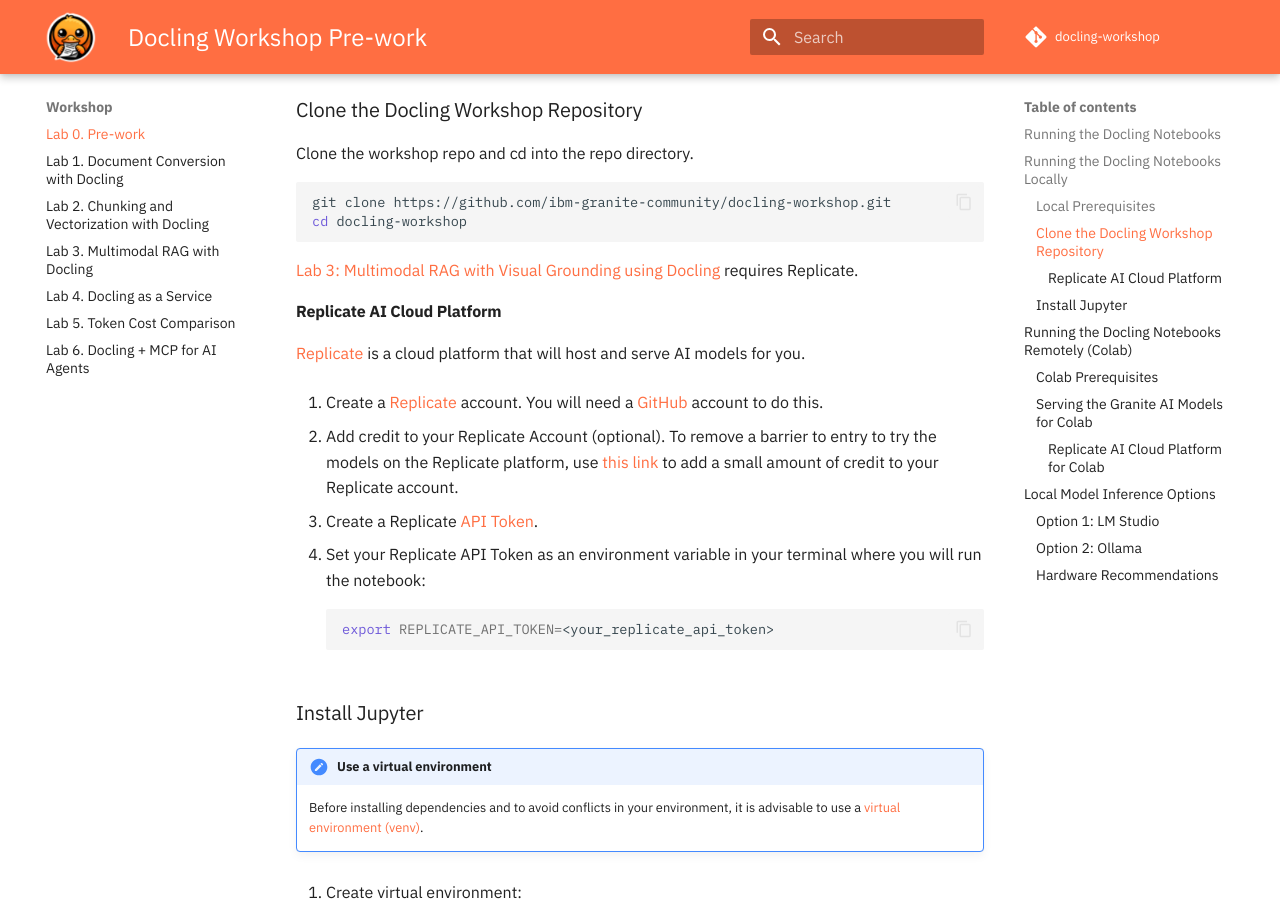
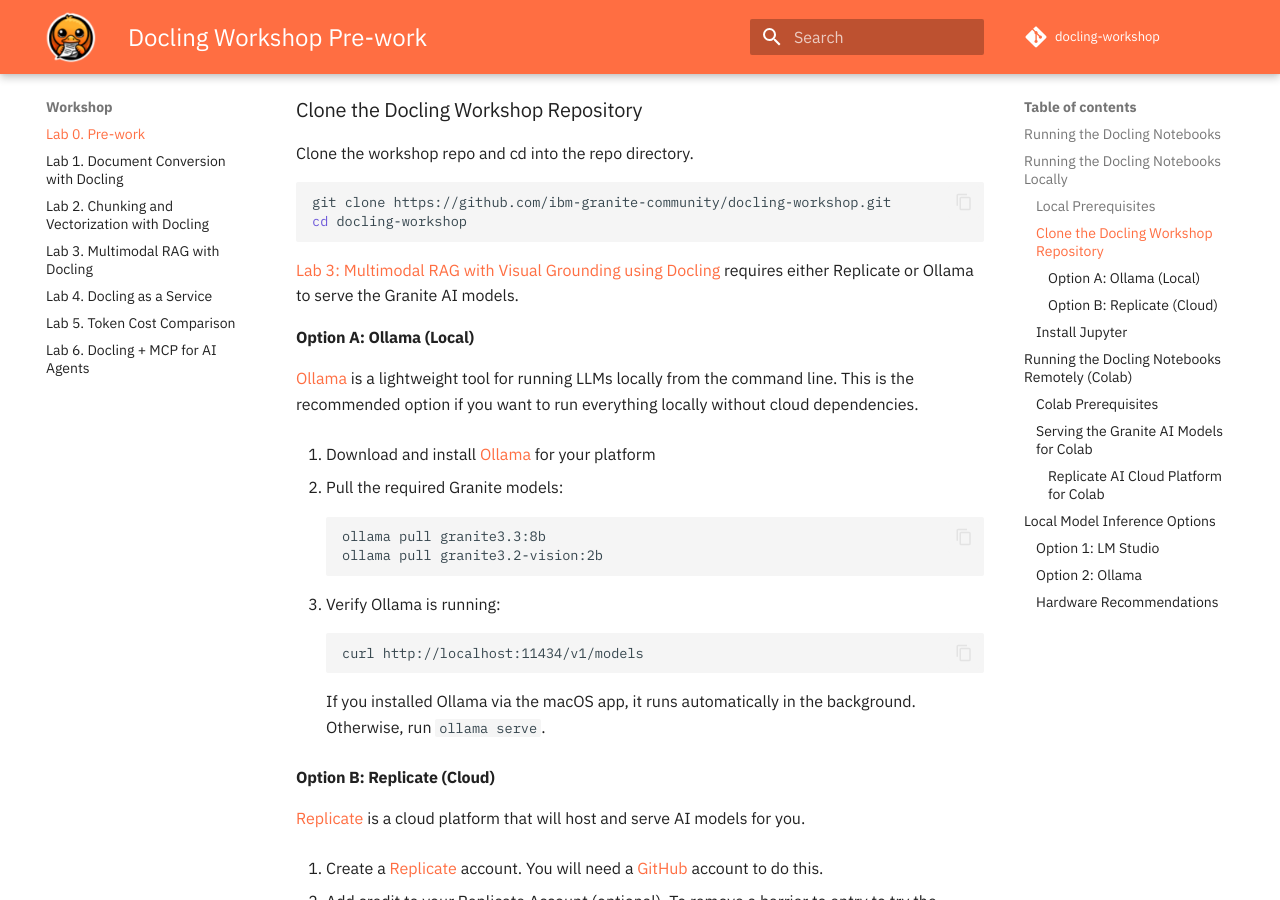
Before and after one commit to mingxzhao/docling-workshop, an MkDocs documentation site: the page built from docs/pre-work/README.md, in a window 1280 px wide and 900 px high, scrolled down 1073 px. Built offline with MkDocs 1.6.1 and Material for MkDocs 9.7.7, drawn with Linux system fonts in a browser that asks for light colours; comment, search, counter and statistics services are not loaded; some of the changed text lies outside the part shown.

Commit message:
update to ollama focus

````diff
--- a/docs/pre-work/README.md
+++ b/docs/pre-work/README.md
@@ -46,9 +46,30 @@
 cd docling-workshop
 ```
 
-[Lab 3: Multimodal RAG with Visual Grounding using Docling](../lab-3/README.md) requires Replicate.
+[Lab 3: Multimodal RAG with Visual Grounding using Docling](../lab-3/README.md) requires either Replicate or Ollama to serve the Granite AI models.
 
-#### Replicate AI Cloud Platform
+#### Option A: Ollama (Local)
+
+[Ollama](https://ollama.ai/) is a lightweight tool for running LLMs locally from the command line. This is the recommended option if you want to run everything locally without cloud dependencies.
+
+1. Download and install [Ollama](https://ollama.ai/) for your platform
+
+1. Pull the required Granite models:
+
+    ```shell
+    ollama pull granite3.3:8b
+    ollama pull granite3.2-vision:2b
+    ```
+
+1. Verify Ollama is running:
+
+    ```shell
+    curl http://localhost:11434/v1/models
+    ```
+
+    If you installed Ollama via the macOS app, it runs automatically in the background. Otherwise, run `ollama serve`.
+
+#### Option B: Replicate (Cloud)
 
 [Replicate](https://replicate.com/) is a cloud platform that will host and serve AI models for you.
 
@@ -163,22 +184,24 @@
 
 1. Download and install [Ollama](https://ollama.ai/) for your platform
 
-2. Pull the Granite Vision model:
+2. Pull the Granite models:
 
     ```shell
+    ollama pull granite3.3:8b
     ollama pull granite3.2-vision:2b
     ```
 
 3. Ollama runs automatically and exposes an OpenAI-compatible API at `http://localhost:11434`
 
-4. Use in notebooks:
+4. Use in notebooks with the OpenAI-compatible endpoint:
 
     ```python
-    from docling.datamodel.pipeline_options import PictureDescriptionApiOptions
+    from langchain_openai import ChatOpenAI
 
-    options = PictureDescriptionApiOptions(
-        url="http://localhost:11434/v1/chat/completions",
-        params={"model": "granite3.2-vision:2b"},
+    model = ChatOpenAI(
+        model_name="granite3.3:8b",
+        api_key="none",
+        base_url="http://localhost:11434/v1",
     )
     ```
 
````
Also changed, not shown: docs/lab-3/README.md (+4 -4 lines), 2 other files.
